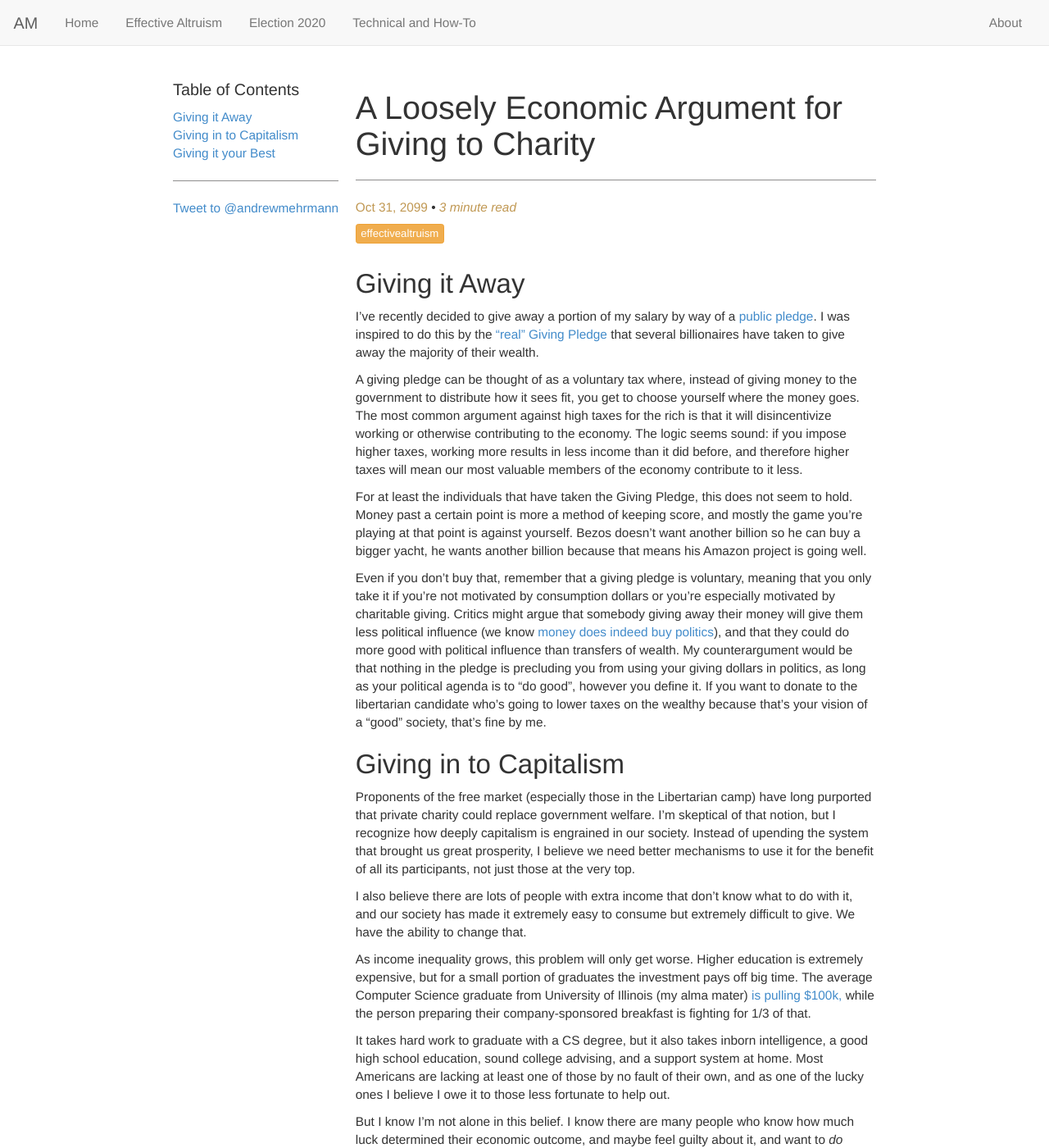
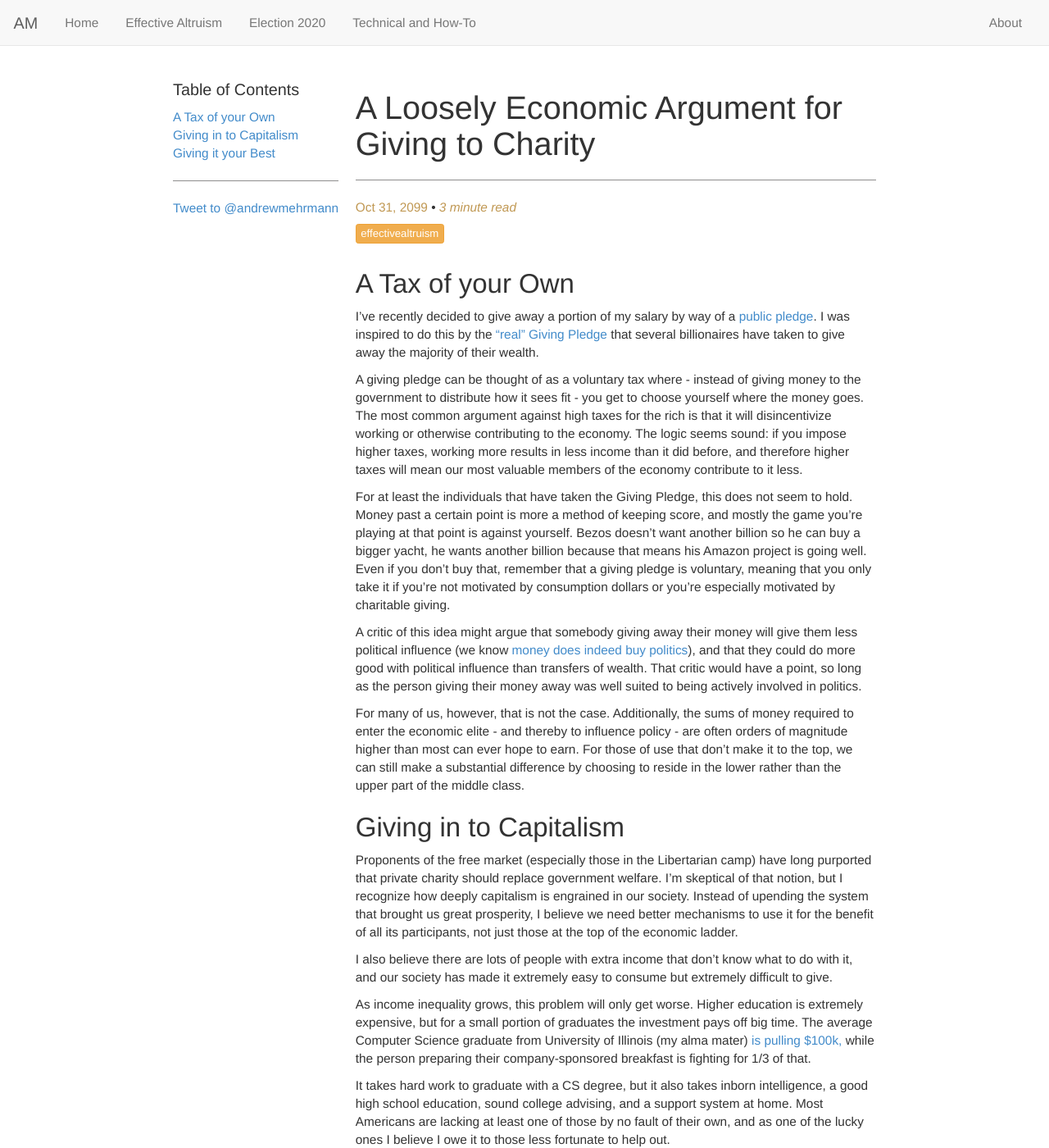
Before and after one commit to dkmehrmann/-deprecated-dkmehrmann.github.io, a Jekyll site: the page built from _posts/2099-10-31-economics_of_giving.md, in a window 1280 px wide and 1400 px high. Shown: the whole window at 82% size. Built offline with Jekyll 4.4.1, drawn with Linux system fonts in a browser that asks for light colours; comment, search, counter and statistics services are not loaded.

Commit message:
push article back

```diff
--- a/_posts/2099-10-31-economics_of_giving.md
+++ b/_posts/2099-10-31-economics_of_giving.md
@@ -7,21 +7,23 @@ output: html_document
 tags: effectivealtruism
 ---
 
-## Giving it Away
+## A Tax of your Own
 
-I've recently decided to give away a portion of my salary by way of a [public pledge](/2019/09/24/givingpledge.html). I was inspired to do this by the ["real" Giving Pledge](https://givingpledge.org/About.aspx) that several billionaires have taken to give away the majority of their wealth.
+I've recently decided to give away a portion of my salary by way of a [public pledge](/2019/10/16/givingpledge.html). I was inspired to do this by the ["real" Giving Pledge](https://givingpledge.org/About.aspx) that several billionaires have taken to give away the majority of their wealth.
 
-A giving pledge can be thought of as a voluntary tax where, instead of giving money to the government to distribute how it sees fit, you get to choose yourself where the money goes. The most common argument against high taxes for the rich is that it will disincentivize working or otherwise contributing to the economy. The logic seems sound: if you impose higher taxes, working more results in less income than it did before, and therefore higher taxes will mean our most valuable members of the economy contribute to it less.
+A giving pledge can be thought of as a voluntary tax where - instead of giving money to the government to distribute how it sees fit - you get to choose yourself where the money goes. The most common argument against high taxes for the rich is that it will disincentivize working or otherwise contributing to the economy. The logic seems sound: if you impose higher taxes, working more results in less income than it did before, and therefore higher taxes will mean our most valuable members of the economy contribute to it less.
 
-For at least the individuals that have taken the Giving Pledge, this does not seem to hold. Money past a certain point is more a method of keeping score, and mostly the game you're playing at that point is against yourself. Bezos doesn't want another billion so he can buy a bigger yacht, he wants another billion because that means his Amazon project is going well.
+For at least the individuals that have taken the Giving Pledge, this does not seem to hold. Money past a certain point is more a method of keeping score, and mostly the game you're playing at that point is against yourself. Bezos doesn't want another billion so he can buy a bigger yacht, he wants another billion because that means his Amazon project is going well. Even if you don't buy that, remember that a giving pledge is voluntary, meaning that you only take it if you're not motivated by consumption dollars or you're especially motivated by charitable giving.
 
-Even if you don't buy that, remember that a giving pledge is voluntary, meaning that you only take it if you're not motivated by consumption dollars or you're especially motivated by charitable giving. Critics might argue that somebody giving away their money will give them less political influence (we know [money does indeed buy politics](https://www.cambridge.org/core/services/aop-cambridge-core/content/view/62327F513959D0A304D4893B382B992B/S1537592714001595a.pdf/testing_theories_of_american_politics_elites_interest_groups_and_average_citizens.pdf)), and that they could do more good with political influence than transfers of wealth. My counterargument would be that nothing in the pledge is precluding you from using your giving dollars in politics, as long as your political agenda is to "do good", however you define it. If you want to donate to the libertarian candidate who's going to lower taxes on the wealthy because that's your vision of a "good" society, that's fine by me.
+A critic of this idea might argue that somebody giving away their money will give them less political influence (we know [money does indeed buy politics](https://www.cambridge.org/core/services/aop-cambridge-core/content/view/62327F513959D0A304D4893B382B992B/S1537592714001595a.pdf/testing_theories_of_american_politics_elites_interest_groups_and_average_citizens.pdf)), and that they could do more good with political influence than transfers of wealth. That critic would have a point, so long as the person giving their money away was well suited to being actively involved in politics.
+
+For many of us, however, that is not the case. Additionally, the sums of money required to enter the economic elite - and thereby to influence policy - are often orders of magnitude higher than most can ever hope to earn. For those of use that don't make it to the top, we can still make a substantial difference by choosing to reside in the lower rather than the upper part of the middle class.
 
 ## Giving in to Capitalism
 
-Proponents of the free market (especially those in the Libertarian camp) have long purported that private charity could replace government welfare. I'm skeptical of that notion, but I recognize how deeply capitalism is engrained in our society. Instead of upending the system that brought us great prosperity, I believe we need better mechanisms to use it for the benefit of all its participants, not just those at the very top.
+Proponents of the free market (especially those in the Libertarian camp) have long purported that private charity should replace government welfare. I'm skeptical of that notion, but I recognize how deeply capitalism is engrained in our society. Instead of upending the system that brought us great prosperity, I believe we need better mechanisms to use it for the benefit of all its participants, not just those at the top of the economic ladder.
 
-I also believe there are lots of people with extra income that don't know what to do with it, and our society has made it extremely easy to consume but extremely difficult to give. We have the ability to change that.
+I also believe there are lots of people with extra income that don't know what to do with it, and our society has made it extremely easy to consume but extremely difficult to give.
 
 As income inequality grows, this problem will only get worse. Higher education is extremely expensive, but for a small portion of graduates the investment pays off big time. The average Computer Science graduate from University of Illinois (my alma mater) [is pulling $100k,](https://cs.illinois.edu/about-us/statistics) while the person preparing their company-sponsored breakfast is fighting for 1/3 of that.
 
```
Also changed, not shown: _posts/2099-10-31-vegetarianism_utility.md (added, +34 -0 lines).
